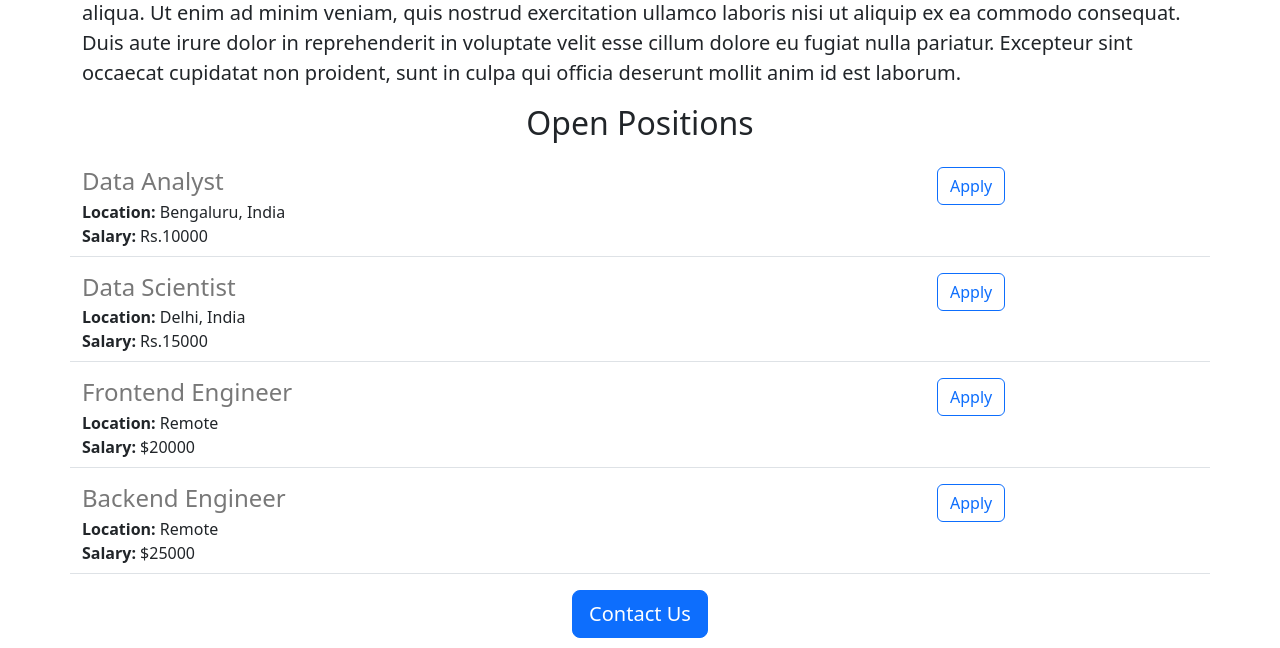
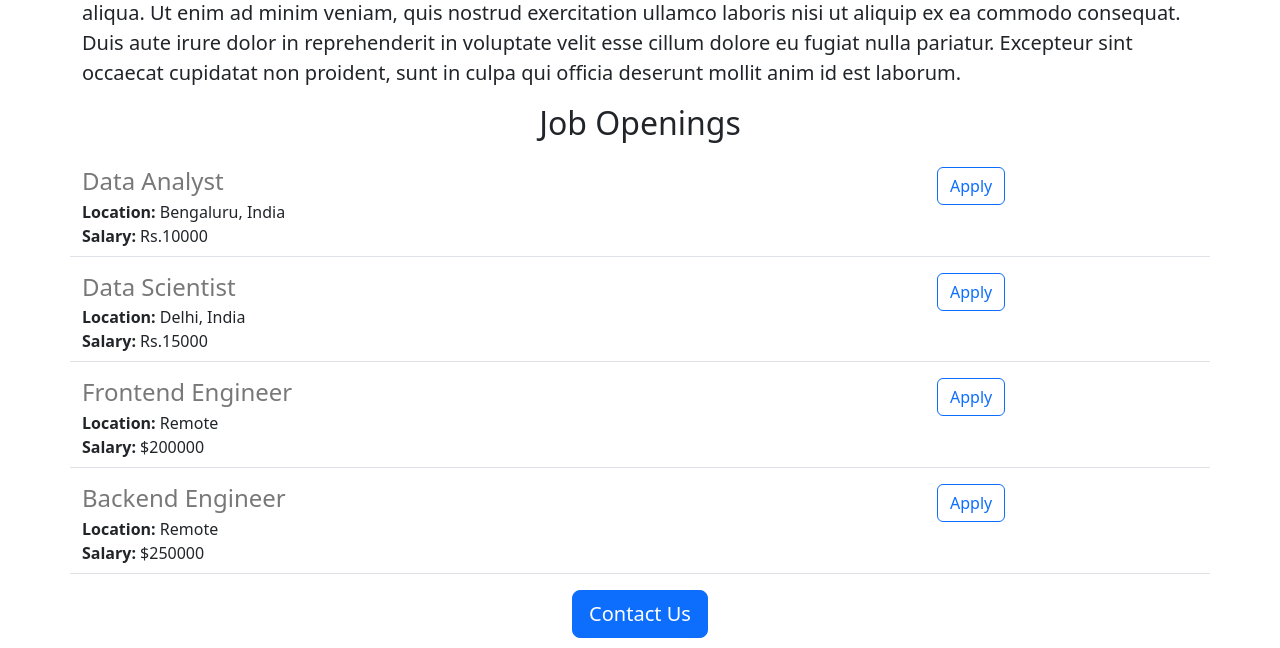
Before and after one commit to houdinipapi/jovian-careers-website, a Flask app: page / in a window 1280 px wide. Shown: the part 482-1130 px from the top of the page. Run offline with Flask 3, Linux system fonts and the light colour scheme.

Commit message:
Modified app and home files

```diff
--- a/app.py
+++ b/app.py
@@ -19,13 +19,13 @@ JOBS = [
     "id": 3,
     "title": "Frontend Engineer",
     "location": "Remote",
-    "salary": "$20000"
+    "salary": "$200000"
   },
   {
     "id": 4,
     "title": "Backend Engineer",
     "location": "Remote",
-    "salary": "$25000"
+    "salary": "$250000"
   }
 ]
 
--- a/templates/home.html
+++ b/templates/home.html
@@ -16,7 +16,7 @@
       <p class="lead">
         Lorem ipsum dolor sit amet, consectetur adipiscing elit, sed do eiusmod tempor incididunt ut labore et dolore magna aliqua. Ut enim ad minim veniam, quis nostrud exercitation ullamco laboris nisi ut aliquip ex ea commodo consequat. Duis aute irure dolor in reprehenderit in voluptate velit esse cillum dolore eu fugiat nulla pariatur. Excepteur sint occaecat cupidatat non proident, sunt in culpa qui officia deserunt mollit anim id est laborum.
       </p>
-      <h2 class="text-center mt-2 mb-4">Open Positions</h2>
+      <h2 class="text-center mt-2 mb-4">Job Openings</h2>
       <div>
         {% for job in jobs %}
           {% include 'jobitem.html' %}
```
